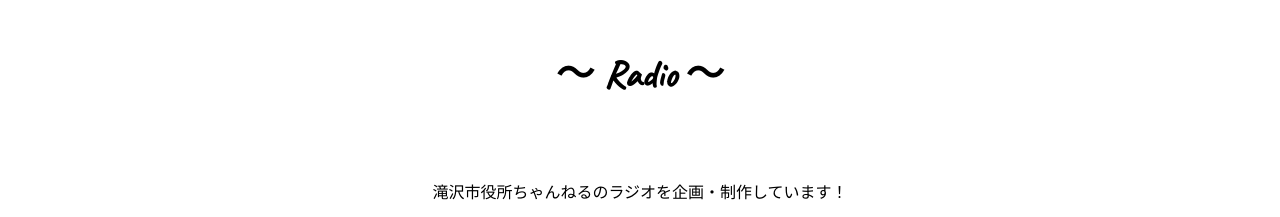
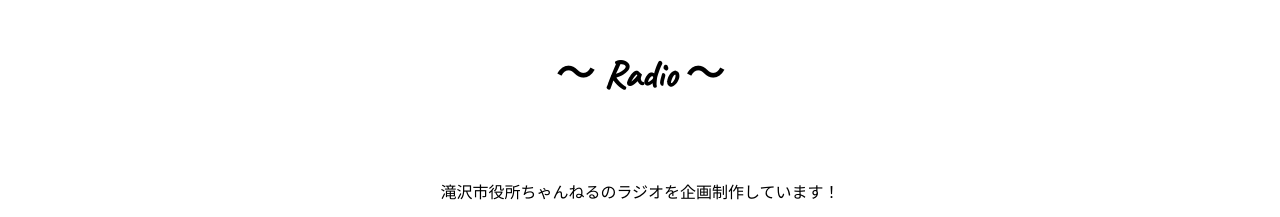
Before and after one commit to Febyasashige/navkatsu-lab, a plain HTML site: page index.html in a window 1280 px wide. Shown: the part 4626-4843 px from the top of the page. Drawn offline with nearby package versions, Linux system fonts and the light colour scheme; grey boxes are pictures that could not be loaded.

Commit message:
ラジオコンテンツの文字修正しました

```diff
--- a/index.html
+++ b/index.html
@@ -110,7 +110,7 @@
         <h2 class="sub-title">〜 Radio 〜</h2>
         <div class="radio">
             <div class="radioContent">
-                <p class="contentTitle">滝沢市役所ちゃんねるのラジオを企画・制作しています！</p>
+                <p class="contentTitle">滝沢市役所ちゃんねるのラジオを企画制作しています！</p>
                 <iframe width="560" height="315" src="https://www.youtube.com/embed/videoseries?list=PLBLqbb5x7EmII6sORGtnBeKSWc3_0a80l"
                 frameborder="0" allow="accelerometer; autoplay; clipboard-write; encrypted-media; gyroscope; picture-in-picture" allowfullscreen>
                 </iframe>
```
